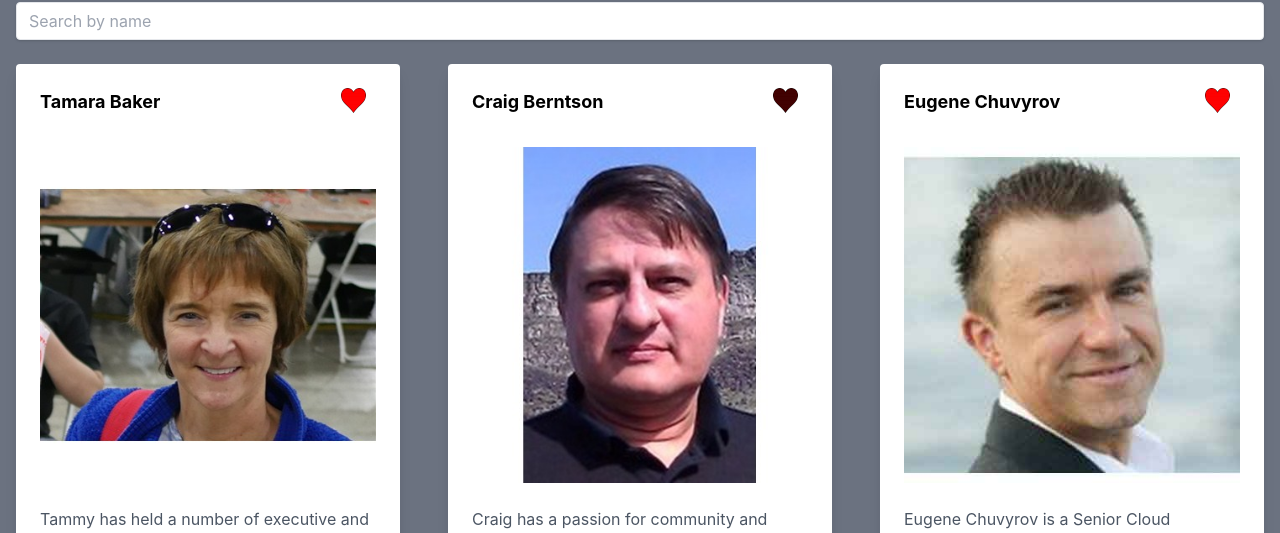
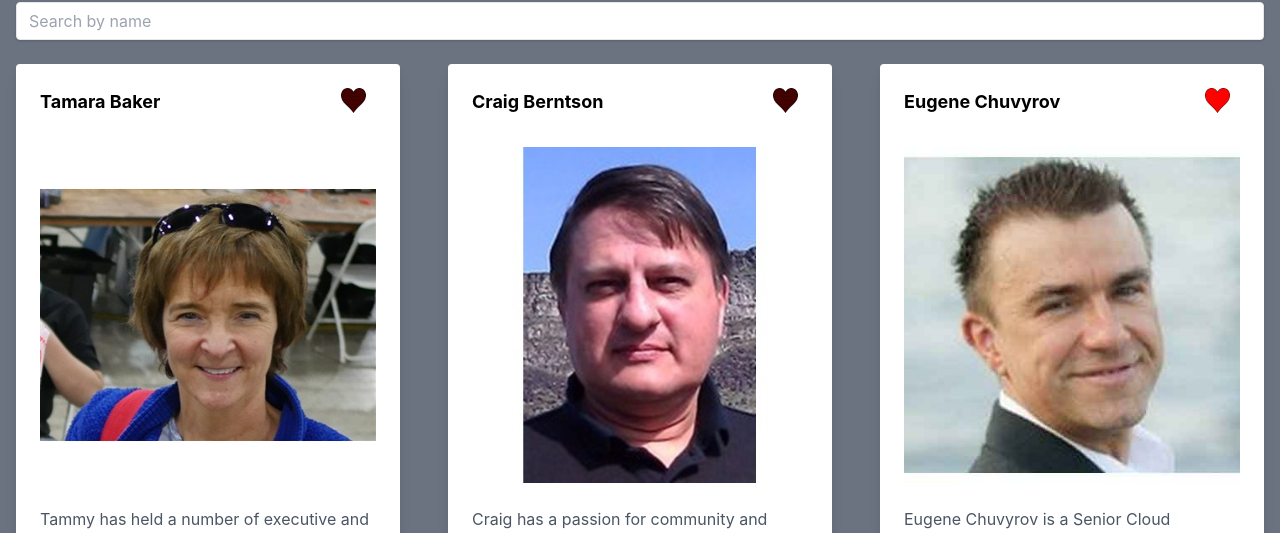
Before and after one commit to amarflybot/designReactComponents, a Next.js app: page /speakers in a window 1280 px wide. Shown: the part 267-800 px from the top of the page. Built offline with nearby package versions, Linux system fonts and the light colour scheme; data requests are answered from the project's data file.

Commit message:
Debugging

```diff
--- a/db.json
+++ b/db.json
@@ -6,7 +6,7 @@
       "lastName": "Baker",
       "sat": false,
       "sun": true,
-      "isFavorite": true,
+      "isFavorite": false,
       "bio": "Tammy has held a number of executive and management roles over the past 15 years, including VP engineering Roles at Molekule Inc., Cantaloupe Systems, E-Color, and Untangle Inc."
     },
     {
--- /dev/null
+++ b/src/components/Speakers/Speaker.tsx
@@ -0,0 +1,30 @@
+import SpeakerFavouriteButton from "./SpeakerFavouriteButton";
+import React, {memo} from "react";
+import {Speaker} from "./Speakers";
+
+interface IndividualComponentsProps { speaker: Speaker, put: ({}) => void }
+
+export const IndividualSpeaker:React.FC<IndividualComponentsProps> = memo(({put, speaker}) =>
+    (
+        <div
+            className="rounded overflow-hidden shadow-lg p-6 bg-white">
+            <div className="grid grid-cols-4 mb-6">
+                <div
+                    className="font-bold text-lg col-span-3">{`${(speaker.firstName)} ${(speaker.lastName)}`}</div>
+                <SpeakerFavouriteButton isFavorite={speaker.isFavorite}
+                                        onFavouriteToggle={() => {
+                                            put({
+                                                ...speaker,
+                                                isFavorite: !speaker.isFavorite
+                                            })
+                                        }}/>
+            </div>
+            <div className="mb-6">
+                <img
+                    src={`/speakers/speaker-${(speaker.id)}.jpg`}
+                    alt={`${(speaker.firstName)} ${(speaker.lastName)}`}
+                />
+            </div>
+            <div className="text-gray-600">{speaker.bio.substr(0, 70) + "..."}</div>
+        </div>
+    ));
--- a/src/components/Speakers/SpeakerFavouriteButton.tsx
+++ b/src/components/Speakers/SpeakerFavouriteButton.tsx
@@ -2,13 +2,13 @@ import React from "react";
 
 interface SpeakerFavouriteButtonProps {
     isFavorite: boolean,
-    toggleSpeakerFavouriteRef()
+    onFavouriteToggle()
 }
 
 const SpeakerFavouriteButton : React.FC<SpeakerFavouriteButtonProps> = (props: SpeakerFavouriteButtonProps) => {
     return (
         <div className="flex justify-end">
-            <div onClick={props.toggleSpeakerFavouriteRef}
+            <div onClick={props.onFavouriteToggle}
                 className={props.isFavorite ? 'heartredbutton' : 'heartdarkbutton'}
             />
         </div>
--- a/src/components/Speakers/Speakers.tsx
+++ b/src/components/Speakers/Speakers.tsx
@@ -1,10 +1,8 @@
 import SpeakerSearchBar from "../SpeakerSearchBar/SpeakerSearchBar";
-import {useContext, useEffect, useReducer, useState} from "react";
-import SpeakerFavouriteButton from "./SpeakerFavouriteButton";
-import axios from "axios";
-import {GET_ALL_FAILURE, GET_ALL_SUCCESS, PUT_FAILURE, PUT_SUCCESS} from "../../actions/request";
-import {REQUEST_STATUS, requestReducer} from "../../reducers/request";
+import React, {memo, useCallback, useContext, useState} from "react";
+import {REQUEST_STATUS} from "../../reducers/request";
 import {DataContext, DataProvider} from "../../context/DataContext";
+import {IndividualSpeaker} from "./Speaker";
 
 const URL = 'http://localhost:3004/speakers';
 
@@ -24,14 +22,6 @@ const SpeakersComponent = ({bgColor}) => {
 
     const {records: speakers, status, error, put} = useContext(DataContext);
 
-
-    const toggleSpeakerFavourite = async (speaker: Speaker) => {
-        put({
-            ...speaker,
-            isFavorite: !speaker.isFavorite,
-        })
-    };
-
     const success = status === REQUEST_STATUS.SUCCESS;
     const isLoading = status === REQUEST_STATUS.LOADING;
     const hasErrored = status === REQUEST_STATUS.ERROR;
@@ -46,21 +36,8 @@ const SpeakersComponent = ({bgColor}) => {
             {success && <div className="grid md:grid-cols-2 lg:grid-cols-3 grid-cols-1 gap-12">
                 {speakers.filter(value => (value.firstName.toLowerCase().indexOf(searchQuery.toLowerCase()) > -1)
                     || (value.lastName.toLowerCase().indexOf(searchQuery.toLowerCase()) > -1)).map((speaker: Speaker) => (
-                    <div className="rounded overflow-hidden shadow-lg p-6 bg-white" key={speaker.id}>
-                        <div className="grid grid-cols-4 mb-6">
-                            <div
-                                className="font-bold text-lg col-span-3">{`${(speaker.firstName)} ${(speaker.lastName)}`}</div>
-                            <SpeakerFavouriteButton isFavorite={speaker.isFavorite}
-                                                    toggleSpeakerFavouriteRef={() => toggleSpeakerFavourite(speaker)}/>
-                        </div>
-                        <div className="mb-6">
-                            <img
-                                src={`/speakers/speaker-${(speaker.id)}.jpg`}
-                                alt={`${(speaker.firstName)} ${(speaker.lastName)}`}
-                            />
-                        </div>
-                        <div className="text-gray-600">{speaker.bio.substr(0, 70) + '...'}</div>
-                    </div>
+                    <IndividualSpeaker key={speaker.id} speaker={speaker}
+                                       put={put}/>
                 ))}
             </div>}
             {hasErrored && (
--- a/src/components/Speakers/SpeakersHOC.tsx
+++ b/src/components/Speakers/SpeakersHOC.tsx
@@ -44,7 +44,7 @@ const Speakers = ({records: speakers, status, error, put, bgColor }) => {
                             <div
                                 className="font-bold text-lg col-span-3">{`${(speaker.firstName)} ${(speaker.lastName)}`}</div>
                             <SpeakerFavouriteButton isFavorite={speaker.isFavorite}
-                                                    toggleSpeakerFavouriteRef={() => omFavouriteToggleHandler(speaker)}/>
+                                                    onFavouriteToggle={() => omFavouriteToggleHandler(speaker)}/>
                         </div>
                         <div className="mb-6">
                             <img
--- a/src/hooks/useRequest.ts
+++ b/src/hooks/useRequest.ts
@@ -1,4 +1,4 @@
-import {useEffect, useReducer} from "react";
+import {useCallback, useEffect, useReducer} from "react";
 import {REQUEST_STATUS, requestReducer} from "../reducers/request";
 import axios from "axios";
 import {GET_ALL_FAILURE, GET_ALL_SUCCESS, PUT_FAILURE, PUT_SUCCESS} from "../actions/request";
@@ -35,7 +35,7 @@ const useRequest = (baseurl, routeName) => {
         records,
         status,
         error,
-        put: async (record) => {
+        put: useCallback(async (record) => {
             try {
                 await axios.put(`${baseurl}/${routeName}/${record.id}`, record);
                 dispatch({
@@ -48,7 +48,7 @@ const useRequest = (baseurl, routeName) => {
                     error: e,
                 })
             }
-        }
+        },[])
     }
 
     return propsLocal;
```
